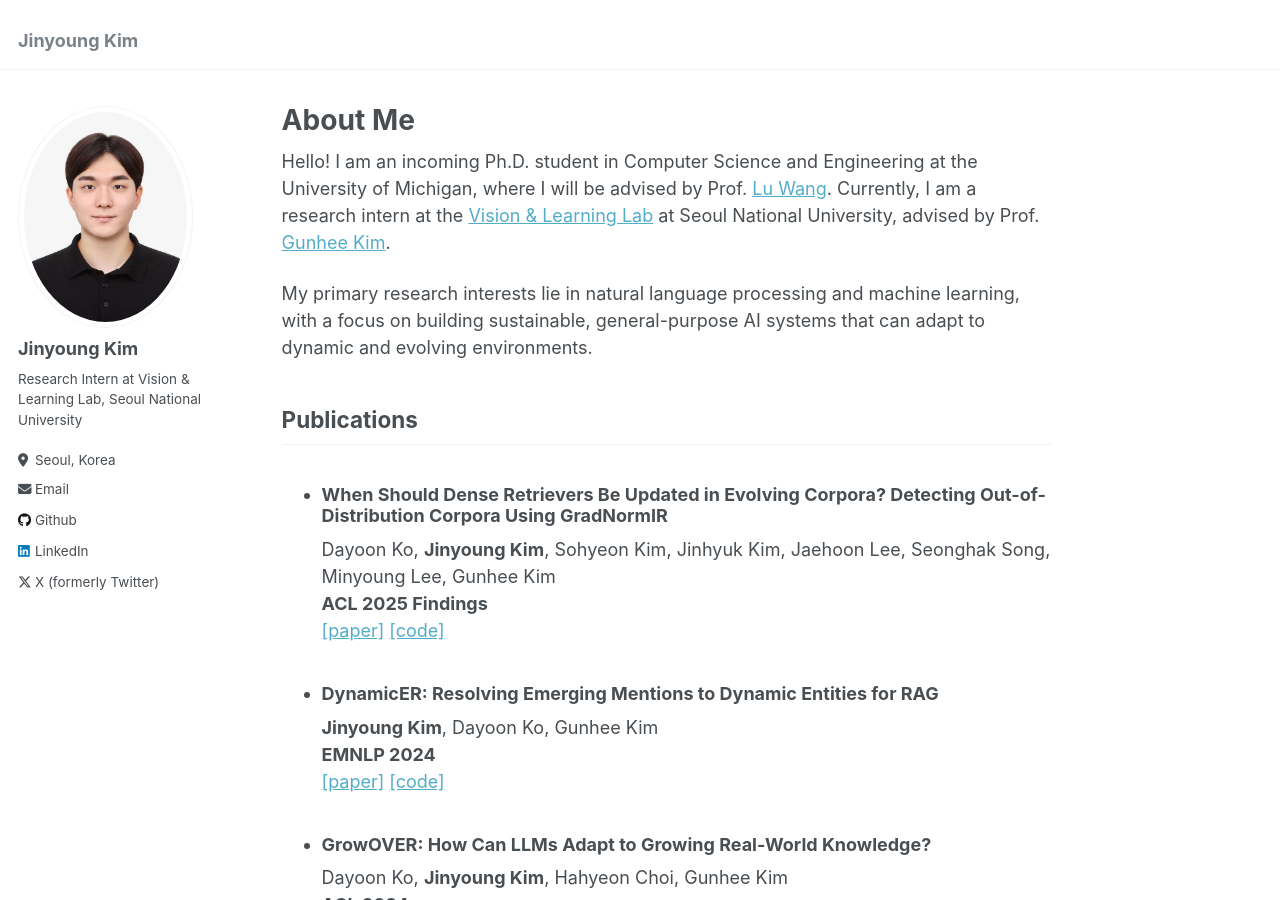
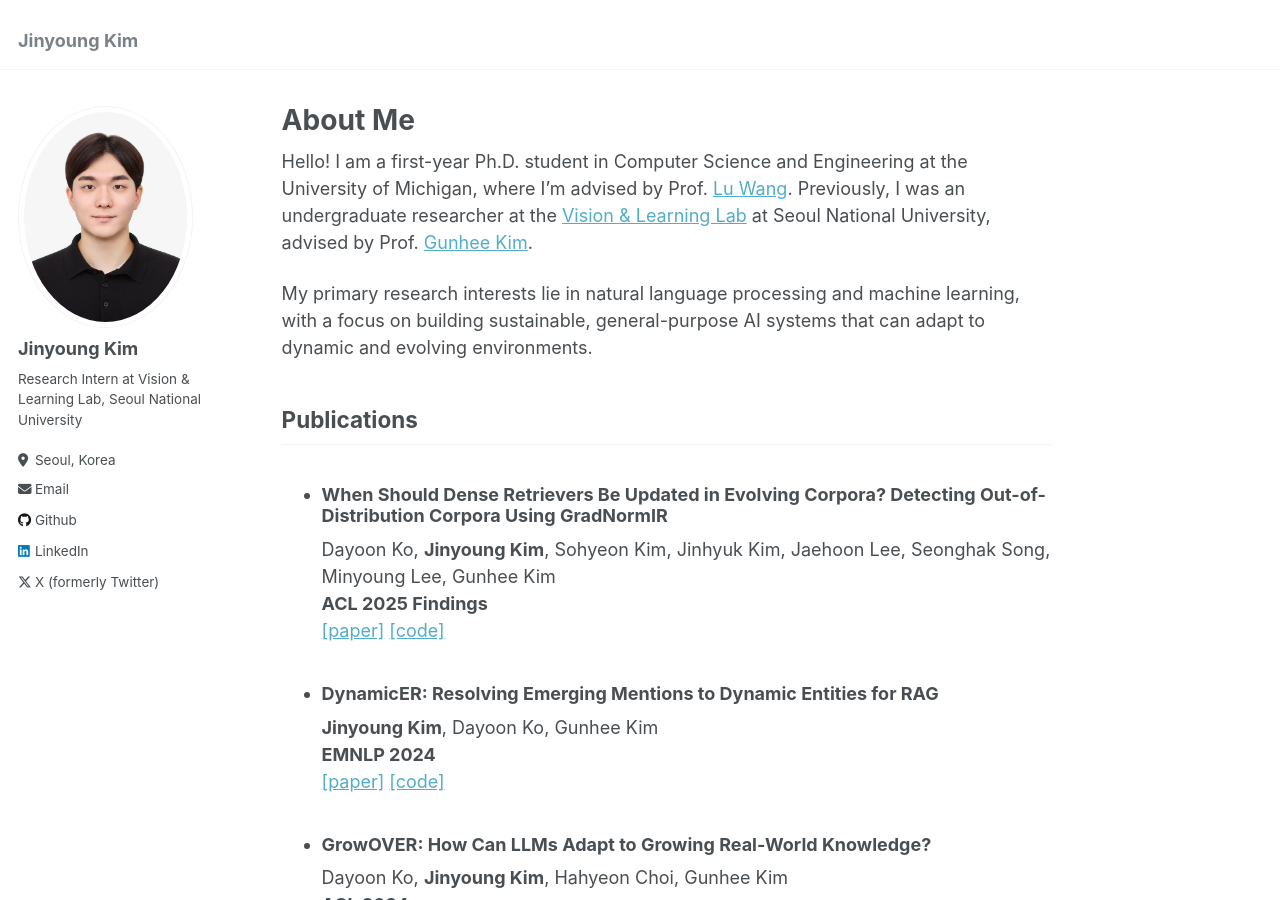
Before and after one commit to jiny1623/jiny1623.github.io, a Jekyll site: the page built from _pages/about.md, in a window 1280 px wide and 900 px high. Built offline with Jekyll 4.4.1, drawn with Linux system fonts in a browser that asks for light colours.

Commit message:
add files

```diff
--- a/_pages/about.md
+++ b/_pages/about.md
@@ -7,7 +7,7 @@ redirect_from:
   - /about.html
 ---
 
-Hello! I am an incoming Ph.D. student in Computer Science and Engineering at the University of Michigan, where I will be advised by Prof. [Lu Wang](https://web.eecs.umich.edu/~wangluxy/). Currently, I am a research intern at the [Vision & Learning Lab](https://vision.snu.ac.kr/) at Seoul National University, advised by Prof. [Gunhee Kim](https://vision.snu.ac.kr/gunhee/).
+Hello! I am a first-year Ph.D. student in Computer Science and Engineering at the University of Michigan, where I'm advised by Prof. [Lu Wang](https://web.eecs.umich.edu/~wangluxy/). Previously, I was an undergraduate researcher at the [Vision & Learning Lab](https://vision.snu.ac.kr/) at Seoul National University, advised by Prof. [Gunhee Kim](https://vision.snu.ac.kr/gunhee/).
 
 My primary research interests lie in natural language processing and machine learning, with a focus on building sustainable, general-purpose AI systems that can adapt to dynamic and evolving environments.
 
```
